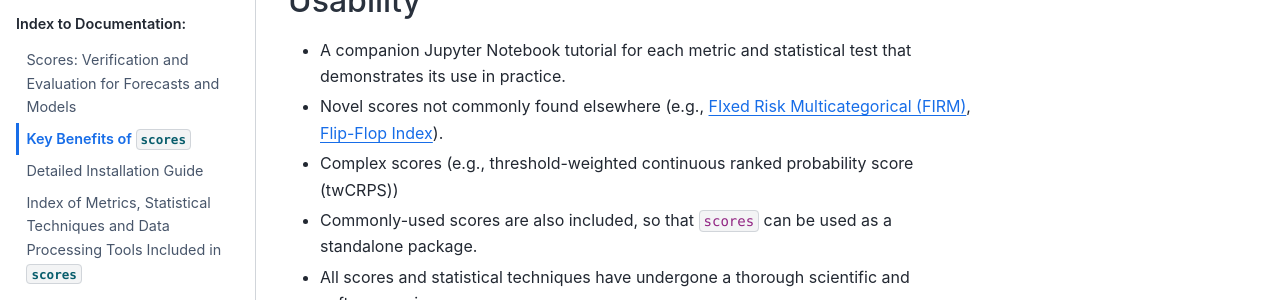
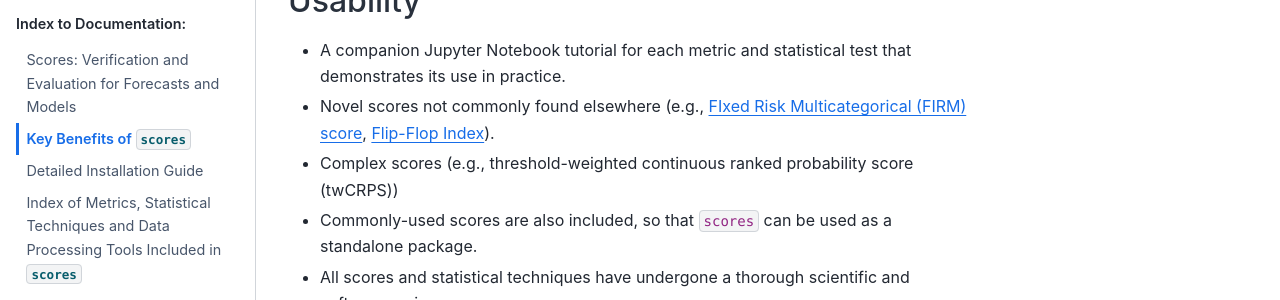
Before and after one commit to nci/scores, a Sphinx documentation site: the page built from docs/key_benefits.md, in a window 1280 px wide and 900 px high, scrolled down 366 px. Shown: the part 164-464 px from the top of the window. Built offline with Sphinx 7.4.7 and the Sphinx Book theme 1.1.4, drawn with Linux system fonts in a browser that asks for light colours; pages that are not in the unit, such as notebooks, are missing from menus.

Commit message:
Fix error in FIRM dot point
Signed-off-by: Stephanie Chong <168800785+Steph-Chong@users.noreply.github.com>

```diff
--- a/docs/key_benefits.md
+++ b/docs/key_benefits.md
@@ -11,7 +11,7 @@
 ## Usability
 
 - A companion Jupyter Notebook [tutorial](project:./tutorials/Tutorial_Gallery.md) for each metric and statistical test that demonstrates its use in practice.
-- Novel scores not commonly found elsewhere (e.g., [ FIxed Risk Multicategorical (FIRM)](https://doi.org/10.1002/qj.4266), [Flip-Flop Index](https://doi.org/10.1002/met.1732)).
+- Novel scores not commonly found elsewhere (e.g., [FIxed Risk Multicategorical (FIRM) score](https://doi.org/10.1002/qj.4266), [Flip-Flop Index](https://doi.org/10.1002/met.1732)).
 - Complex scores (e.g., threshold-weighted continuous ranked probability score (twCRPS))
 - Commonly-used scores are also included, so that `scores` can be used as a standalone package.
 - All scores and statistical techniques have undergone a thorough scientific and software review.
```
